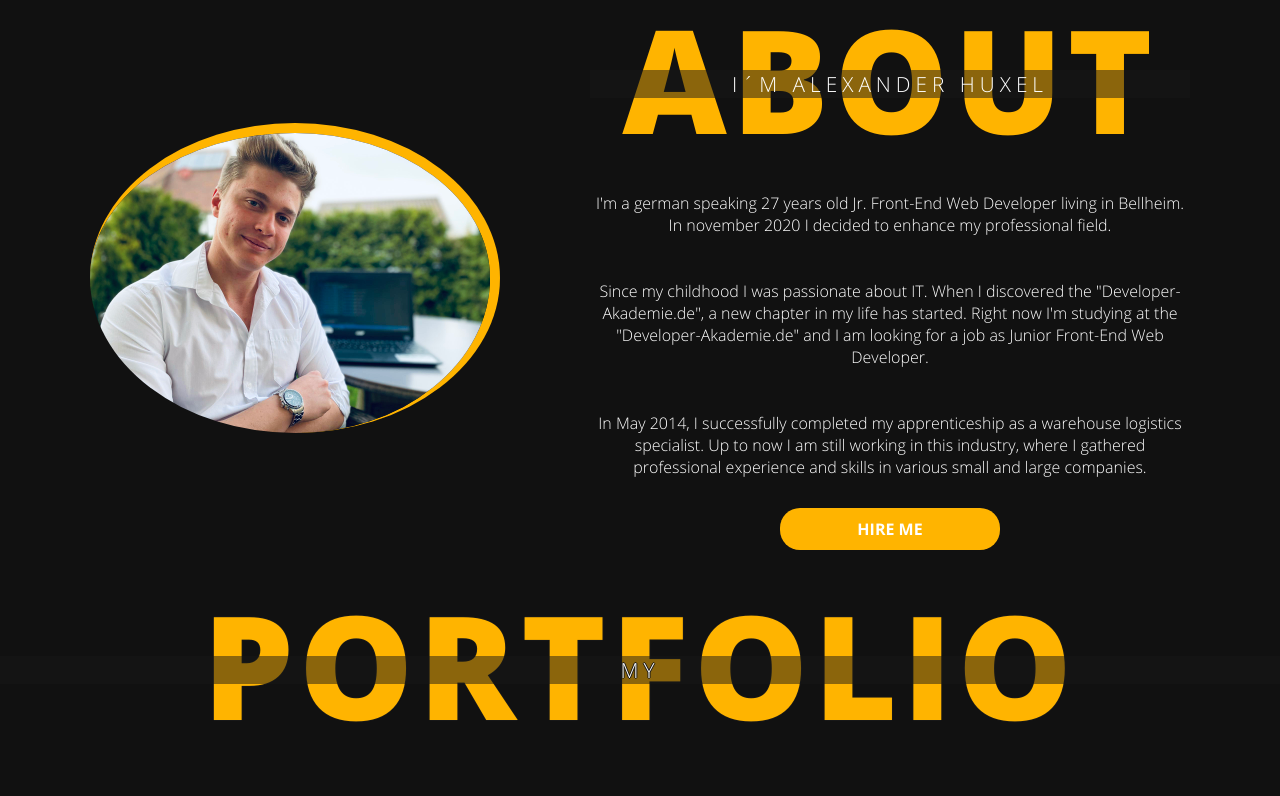
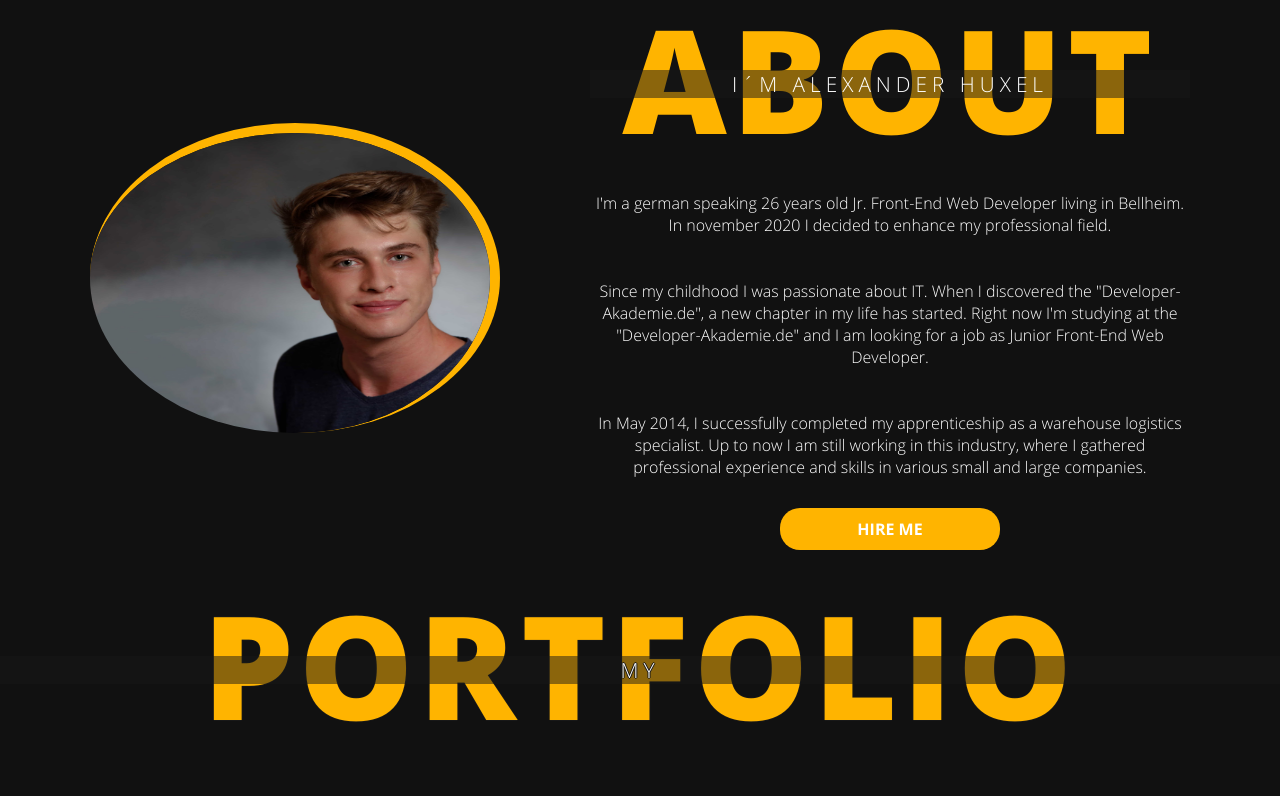
Before and after one commit to alexanderhuxel/Homepage, an Angular app: page / in a window 1280 px wide. Shown: the part 820-1616 px from the top of the page. Built offline with nearby package versions, Linux system fonts and the light colour scheme.

Commit message:
change hardcoded dates to functions to prevent old dates, and a little clean up

```diff
--- a/src/app/about-me/about-me.component.html
+++ b/src/app/about-me/about-me.component.html
@@ -1,37 +1,60 @@
 <div class="wrap" id="about">
   <div id="imgbox">
-        <img src="assets/img/about.jpg">
+    <img src="assets/img/land.jpg" />
   </div>
   <div id="text">
     <p>ABOUT</p>
-        <p *ngIf="globalvariables.english"> I'm a german speaking 27 years old Jr. Front-End Web
-            Developer living in
-            Bellheim.
-            In november 2020 I decided to enhance my professional field.
-            <br> <br> <br>
-            Since my childhood I was passionate about IT. When I discovered the "Developer-Akademie.de", a new chapter
-            in my life has started. Right now I'm studying at the "Developer-Akademie.de" and I am looking for a job as
+    <p *ngIf="globalvariables.english">
+      I'm a german speaking {{ globalvariables.age }} years old Jr. Front-End
+      Web Developer living in Bellheim. In november 2020 I decided to enhance my
+      professional field.
+      <br />
+      <br />
+      <br />
+      Since my childhood I was passionate about IT. When I discovered the
+      "Developer-Akademie.de", a new chapter in my life has started. Right now
+      I'm studying at the "Developer-Akademie.de" and I am looking for a job as
       Junior Front-End Web Developer.
-            <br> <br> <br>
-            In May 2014, I successfully completed my apprenticeship as a warehouse logistics specialist. Up to now I am
-            still working in this industry, where I gathered professional experience and skills in various small and
-            large companies.
+      <br />
+      <br />
+      <br />
+      In May 2014, I successfully completed my apprenticeship as a warehouse
+      logistics specialist. Up to now I am still working in this industry, where
+      I gathered professional experience and skills in various small and large
+      companies.
     </p>
-        <p *ngIf="!globalvariables.english"> Ich bin 27 Jahre alt, lebe in Bellheim in der Pfalz und programmiere auf
-            Junior Nivea Frontend Applikationen und Webseiten.
-            <br> <br> <br>
-            Seit meiner Kindheit interessiere ich mich leidenschaftlich für IT. Als ich die "Developer-Akademie.de"
-            entdeckte, habe ich einen Großteil meiner Feierabende dazu genutzt Programmieren zu lernen. Im Moment
-            studiere ich in der "Developer-Akademie.de" und suche einen Job als Junior Front-End-Webentwickler.
-            <br> <br> <br>
-            Im Mai 2014 habe ich erfolgreich meine Ausbildung zur Fachkraft für Lagerlogistik abgeschlossen.
-            Anschließend habe ich in dem Bereich der Logistik viel Erfahrung gesammelt sowie in kleine als auch in
-            großen Unternehmen.
+    <p *ngIf="!globalvariables.english">
+      Ich bin {{ globalvariables.age }} Jahre alt, lebe in Bellheim in der Pfalz
+      und programmiere auf Junior Nivea Frontend Applikationen und Webseiten.
+      <br />
+      <br />
+      <br />
+      Seit meiner Kindheit interessiere ich mich leidenschaftlich für IT. Als
+      ich die "Developer-Akademie.de" entdeckte, habe ich einen Großteil meiner
+      Feierabende dazu genutzt Programmieren zu lernen. Im Moment studiere ich
+      in der "Developer-Akademie.de" und suche einen Job als Junior
+      Front-End-Webentwickler.
+      <br />
+      <br />
+      <br />
+      Im Mai 2014 habe ich erfolgreich meine Ausbildung zur Fachkraft für
+      Lagerlogistik abgeschlossen. Anschließend habe ich in dem Bereich der
+      Logistik viel Erfahrung gesammelt sowie in kleine als auch in großen
+      Unternehmen.
     </p>
-        <p *ngIf="!globalvariables.english"><a (click)="scrollService.scrollInto('contact')"
-                (touch)="scrollService.scrollInto('contact')">Stellt <b>mich</b> ein!</a></p>
-        <p *ngIf="globalvariables.english"><a (click)="scrollService.scrollInto('contact')"
-                (touch)="scrollService.scrollInto('contact')">HIRE
-                ME</a></p>
+    <p *ngIf="!globalvariables.english">
+      <a
+        (click)="scrollService.scrollInto('contact')"
+        (touch)="scrollService.scrollInto('contact')"
+        >Stellt <b>mich</b> ein!</a
+      >
+    </p>
+    <p *ngIf="globalvariables.english">
+      <a
+        (click)="scrollService.scrollInto('contact')"
+        (touch)="scrollService.scrollInto('contact')"
+        >HIRE ME</a
+      >
+    </p>
   </div>
 </div>
--- a/src/app/about-me/about-me.component.ts
+++ b/src/app/about-me/about-me.component.ts
@@ -1,32 +1,26 @@
 import { Component, OnInit } from '@angular/core';
-import { HeaderComponent } from '../header/header.component';
 import { GlobalvaribalesService } from '../services/globalvaribales.service';
 import { ScrollService } from '../services/scroll.service';
 
 @Component({
   selector: 'app-about-me',
   templateUrl: './about-me.component.html',
-  styleUrls: ['./about-me.component.sass']
+  styleUrls: ['./about-me.component.sass'],
 })
 export class AboutMeComponent implements OnInit {
-
-  constructor(public scrollService: ScrollService, public globalvariables: GlobalvaribalesService) { }
-
+  constructor(
+    public scrollService: ScrollService,
+    public globalvariables: GlobalvaribalesService
+  ) {}
 
   ngOnInit(): void {
-    console.log(this.globalvariables.english)
+    this.globalvariables.age = this.calculateAge(1994, 4);
   }
 
+  calculateAge(birthYear: number, birthMonth: number) {
+    const currentDate = new Date();
+    const age = currentDate.getFullYear() - birthYear;
 
-  createNewTicket() {
-    return {
-      title: "title",
-      cat: "cat",
-      descr: "descr",
-      duedate: "duedate",
-      urgency: "urgency"
-
-    }
+    return currentDate.getMonth() + 1 < birthMonth ? age - 1 : age;
   }
-
 }
--- a/src/app/footer/footer.component.ts
+++ b/src/app/footer/footer.component.ts
@@ -1,17 +1,18 @@
 import { Component, OnInit } from '@angular/core';
-import { HeaderComponent } from '../header/header.component';
 import { GlobalvaribalesService } from '../services/globalvaribales.service';
 import { ScrollService } from '../services/scroll.service';
 @Component({
   selector: 'app-footer',
   templateUrl: './footer.component.html',
-  styleUrls: ['./footer.component.sass']
+  styleUrls: ['./footer.component.sass'],
 })
 export class FooterComponent implements OnInit {
+  constructor(
+    public scrollService: ScrollService,
+    public globalvariables: GlobalvaribalesService
+  ) {}
 
-  constructor(public scrollService: ScrollService, public globalvariables: GlobalvaribalesService) { }
-  // header = new HeaderComponent();
-  ngOnInit(): void {
-  }
+  ngOnInit(): void {}
 
+  legalDate = new Date().getFullYear();
 }
--- a/src/app/land/land.component.html
+++ b/src/app/land/land.component.html
@@ -8,8 +8,11 @@
     <p>Alexander Huxel</p>
     <p>Jr. Front-End Entwickler</p>
   </span>
-    <a (click)="scrollService.scrollInto('about')" (touch)="scrollService.scrollInto('about')"><i
-            class="fas fa-arrow-down"></i></a>
+  <a
+    (click)="scrollService.scrollInto('about')"
+    (touch)="scrollService.scrollInto('about')"
+    ><i class="fas fa-arrow-down"></i
+  ></a>
   <span>ALEX</span>
-    <img src="assets/img/land.jpg">
+  <img src="assets/img/about.jpg" />
 </div>
--- a/src/app/launch/launch.component.html
+++ b/src/app/launch/launch.component.html
@@ -1,5 +1,4 @@
 <app-land></app-land>
-<!-- <app-preloader></app-preloader> -->
 <app-about-me></app-about-me>
 <app-portfolio></app-portfolio>
 <app-contact></app-contact>
--- a/src/app/launch/launch.component.ts
+++ b/src/app/launch/launch.component.ts
@@ -1,25 +1,11 @@
 import { Component, OnInit } from '@angular/core';
-import { HeaderComponent } from '../header/header.component';
 import { ScrollService } from '../services/scroll.service';
 @Component({
   selector: 'app-launch',
   templateUrl: './launch.component.html',
-  styleUrls: ['./launch.component.sass']
+  styleUrls: ['./launch.component.sass'],
 })
 export class LaunchComponent implements OnInit {
-
-  constructor(public scrollService: ScrollService) { }
-  // header = new HeaderComponent();
-  ngOnInit(): void {
-
-    // if (sessionStorage.goal == null || undefined || "null") {
-    //   console.log(sessionStorage.getItem("goal"))
-    // } else {
-    //   console.log(sessionStorage.getItem("goal"))
-    //   this.scrollService.scrollInto(sessionStorage.goal);
-    //   sessionStorage.setItem('goal', "null");
-    //   console.log(sessionStorage.goal)
-    // }
-  }
-
+  constructor(public scrollService: ScrollService) {}
+  ngOnInit(): void {}
 }
--- a/src/app/services/globalvaribales.service.ts
+++ b/src/app/services/globalvaribales.service.ts
@@ -1,10 +1,13 @@
 import { Injectable } from '@angular/core';
 
 @Injectable({
-  providedIn: 'root'
+  providedIn: 'root',
 })
 export class GlobalvaribalesService {
   english: boolean = true;
 
-  constructor() { }
+  currentYear = new Date().getFullYear();
+  birthYear = 1994;
+  age = this.currentYear - this.birthYear;
+  constructor() {}
 }
--- a/src/index.html
+++ b/src/index.html
@@ -1,39 +1,48 @@
-<!doctype html>
+<!DOCTYPE html>
 <html lang="en">
-<!-- <script>
-  window.addEventListener("DOMContentLoaded", () => {
-    document.getElementById("html").classList.remove("loading");
-    document.getElementById("preloader").classList.remove("isLoading");
-    document.getElementById("preloader").classList.add("hidden");
-  })
-</script> -->
-
   <head>
-  <meta charset="utf-8">
+    <meta charset="utf-8" />
     <title>AlexHuxel.de</title>
-  <base href="/">
-  <meta author="Alexader Huxel">
-  <meta name="keywords"
-    content="HTML, CSS, JavaScript,Angular,Alex Huxel,Alexander Huxel, Alexhuxel.de, Developer-Akademie,Developer, Bellheim, Developer Akademie">
-  <meta name="apple-mobile-web-app-capable" content="yes">
-  <meta name="apple-mobile-web-app-status-bar-style" content="#111111">
-  <meta name="msapplication-navbutton-color" content="#111111">
-  <meta name="theme-color" content="#111111">
-  <meta name="viewport" content="width=device-width, initial-scale=1">
-  <meta property="og:title" content="Alexhuxel.de">
-  <meta property="og:image" content="assets/img/about.jpg">
-  <meta property="og:description" content="Hey there i'm an  Jr. Front-End Web Developer">
-  <meta name="description" content="I'm a Junior Front-End Web Devloper living in Bellheim Germany">
-  <link rel="icon" type="image/x-icon" href="assets/img/mainlogo.png">
-  <link rel="preconnect" href="https://fonts.gstatic.com">
-  <link rel="stylesheet" href="https://use.fontawesome.com/releases/v5.15.3/css/all.css"
-    integrity="sha384-SZXxX4whJ79/gErwcOYf+zWLeJdY/qpuqC4cAa9rOGUstPomtqpuNWT9wdPEn2fk" crossorigin="anonymous">
-  <link href="https://fonts.googleapis.com/css2?family=Roboto:wght@300;400;500&display=swap" rel="stylesheet">
-  <link href="https://fonts.googleapis.com/icon?family=Material+Icons" rel="stylesheet">
+    <base href="/" />
+    <meta author="Alexader Huxel" />
+    <meta
+      name="keywords"
+      content="HTML, CSS, JavaScript,Angular,Alex Huxel,Alexander Huxel, Alexhuxel.de, Developer-Akademie,Developer, Bellheim, Developer Akademie"
+    />
+    <meta name="apple-mobile-web-app-capable" content="yes" />
+    <meta name="apple-mobile-web-app-status-bar-style" content="#111111" />
+    <meta name="msapplication-navbutton-color" content="#111111" />
+    <meta name="theme-color" content="#111111" />
+    <meta name="viewport" content="width=device-width, initial-scale=1" />
+    <meta property="og:title" content="Alexhuxel.de" />
+    <meta property="og:image" content="assets/img/about.jpg" />
+    <meta
+      property="og:description"
+      content="Hey there i'm an  Jr. Front-End Web Developer"
+    />
+    <meta
+      name="description"
+      content="I'm a Junior Front-End Web Devloper living in Bellheim Germany"
+    />
+    <link rel="icon" type="image/x-icon" href="assets/img/mainlogo.png" />
+    <link rel="preconnect" href="https://fonts.gstatic.com" />
+    <link
+      rel="stylesheet"
+      href="https://use.fontawesome.com/releases/v5.15.3/css/all.css"
+      integrity="sha384-SZXxX4whJ79/gErwcOYf+zWLeJdY/qpuqC4cAa9rOGUstPomtqpuNWT9wdPEn2fk"
+      crossorigin="anonymous"
+    />
+    <link
+      href="https://fonts.googleapis.com/css2?family=Roboto:wght@300;400;500&display=swap"
+      rel="stylesheet"
+    />
+    <link
+      href="https://fonts.googleapis.com/icon?family=Material+Icons"
+      rel="stylesheet"
+    />
   </head>
 
   <body>
     <app-root></app-root>
   </body>
-
 </html>
```
Also changed, not shown: src/app/footer/footer.component.html (+67 -30 lines), src/app/header/header.component.ts (+19 -36 lines), src/app/portfolio/portfolio.component.sass (+0 -7 lines), 1 other file (tests, documents, lock files or other folders). Lines whose indentation alone changed are shown as unchanged.
